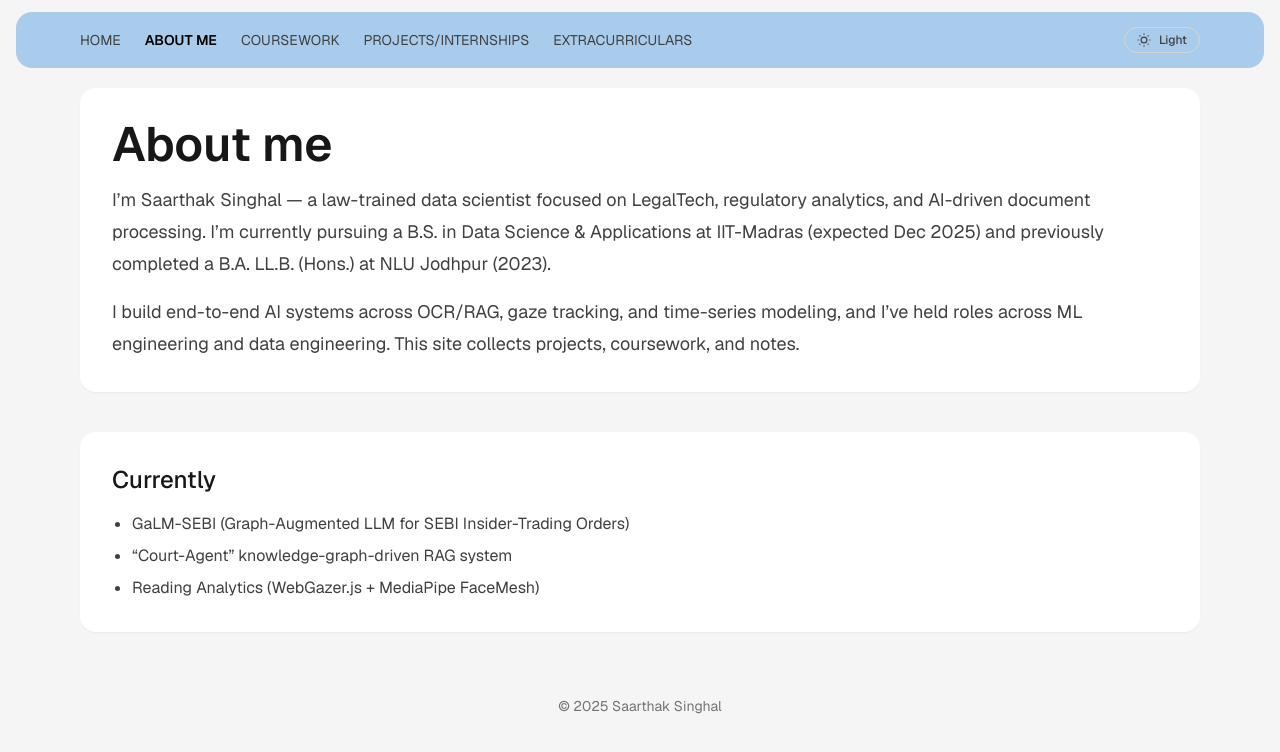
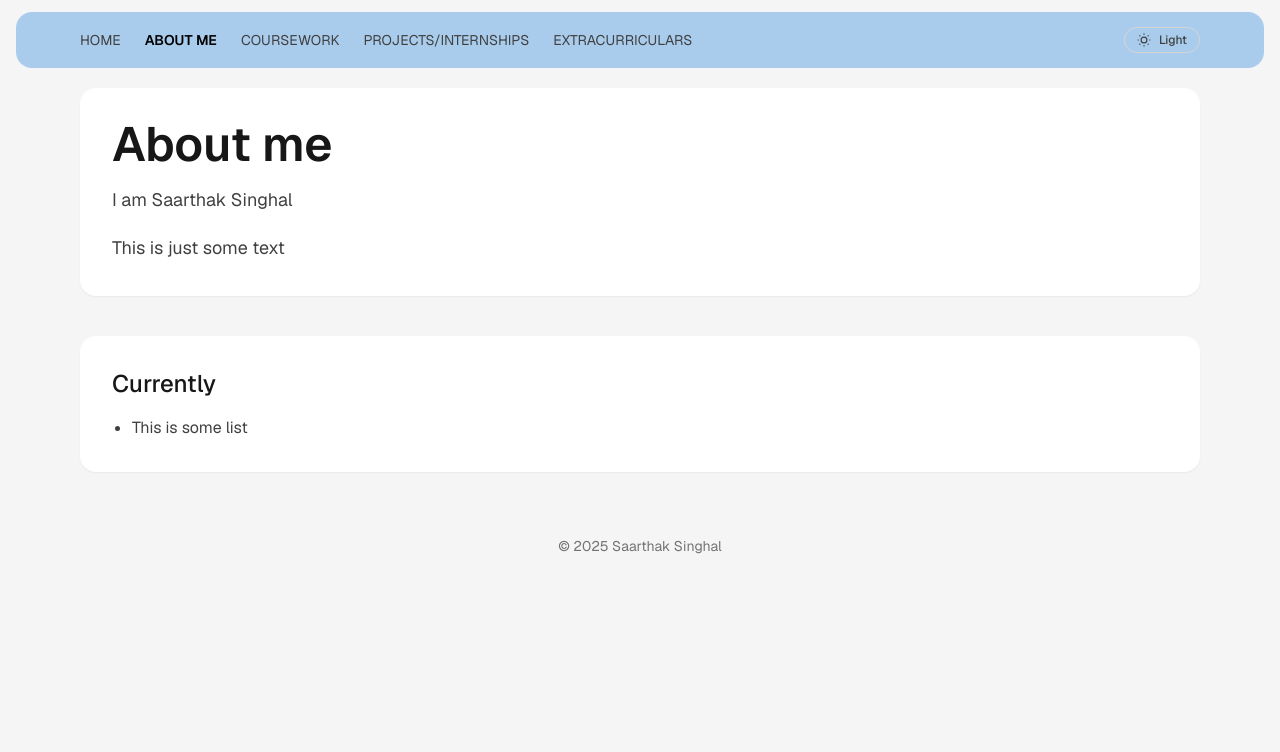
Before and after one commit to SaarthakS98/Portfolio, a Next.js app: page /about in a window 1280 px wide. Shown: the top 752 px of the page. Built offline with nearby package versions, Linux system fonts and the light colour scheme.

Commit message:
Resolving About Page

```diff
--- a/src/app/about/page.tsx
+++ b/src/app/about/page.tsx
@@ -10,22 +10,17 @@ export default function AboutPage() {
       <section className="rounded-2xl bg-white p-8 shadow-sm dark:bg-neutral-900">
         <h1 className="text-4xl font-semibold sm:text-5xl">About me</h1>
         <p className="mt-4 text-lg leading-8 text-neutral-700 dark:text-neutral-300">
-          I’m Saarthak Singhal — a law-trained data scientist focused on LegalTech, regulatory analytics,
-          and AI-driven document processing. I’m currently pursuing a B.S. in Data Science & Applications
-          at IIT-Madras (expected Dec 2025) and previously completed a B.A. LL.B. (Hons.) at NLU Jodhpur (2023).
+          I am Saarthak Singhal
         </p>
         <p className="mt-4 text-lg leading-8 text-neutral-700 dark:text-neutral-300">
-          I build end-to-end AI systems across OCR/RAG, gaze tracking, and time-series modeling, and I’ve held
-          roles across ML engineering and data engineering. This site collects projects, coursework, and notes.
+          This is just some text
         </p>
       </section>
 
       <section className="rounded-2xl bg-white p-8 shadow-sm dark:bg-neutral-900">
         <h2 className="text-2xl font-medium">Currently</h2>
         <ul className="mt-4 list-disc space-y-2 pl-5 text-neutral-700 dark:text-neutral-300">
-          <li>GaLM-SEBI (Graph-Augmented LLM for SEBI Insider-Trading Orders)</li>
-          <li>“Court-Agent” knowledge-graph-driven RAG system</li>
-          <li>Reading Analytics (WebGazer.js + MediaPipe FaceMesh)</li>
+          <li>This is some list</li>
         </ul>
       </section>
     </main>
```
